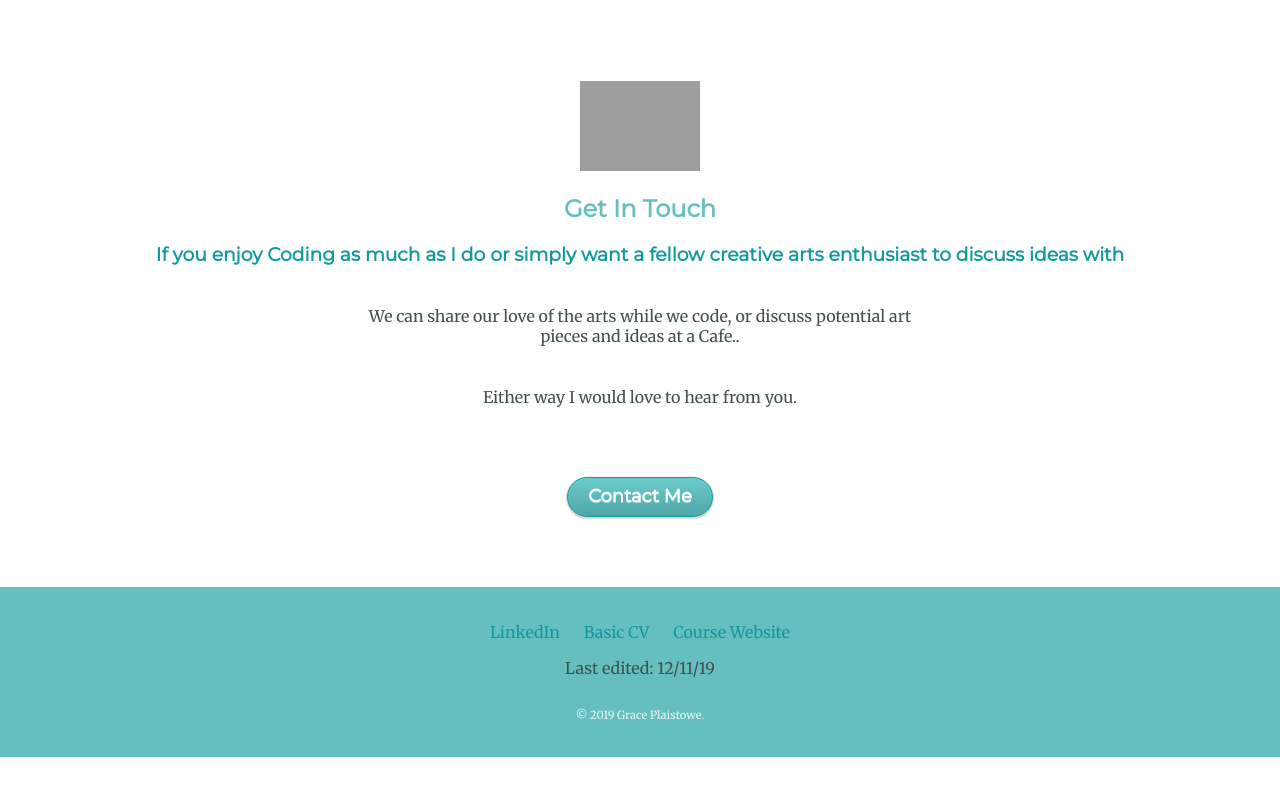
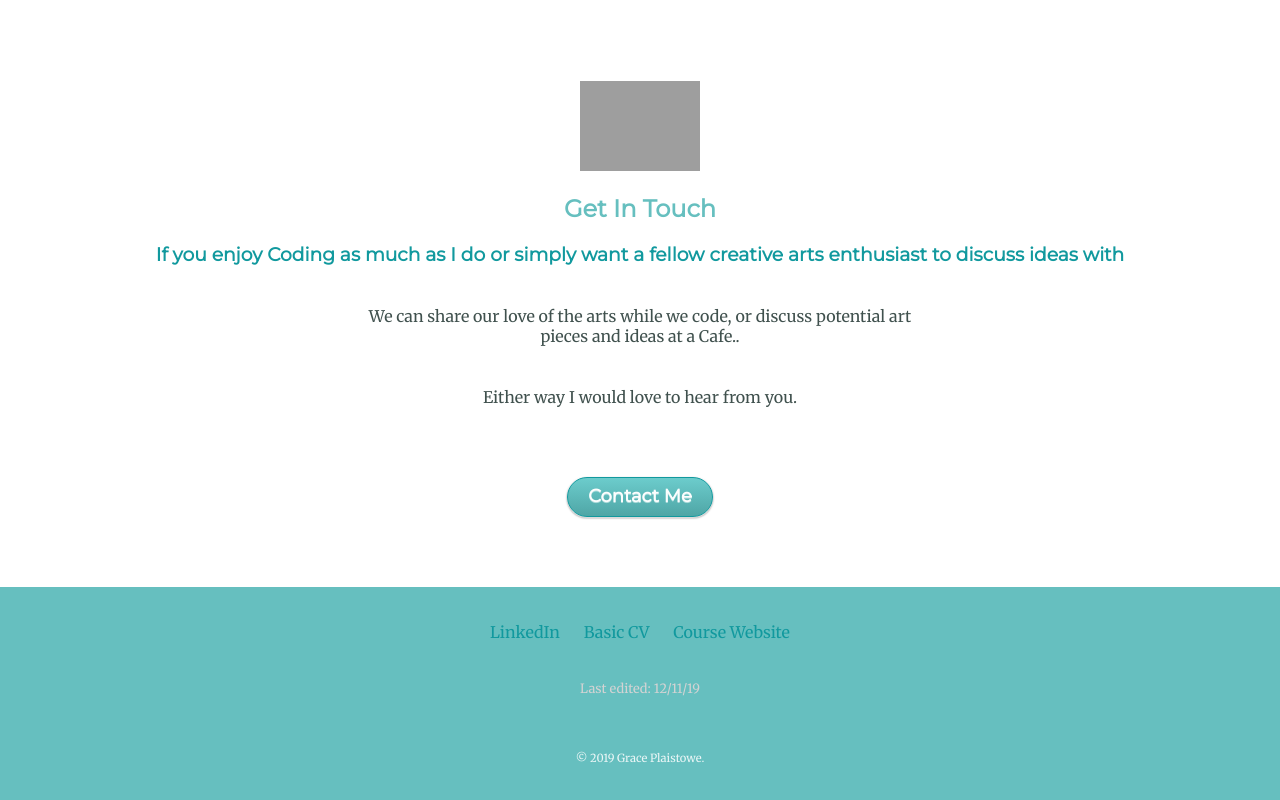
Before and after one commit to Gears98/CSS-Personal-Site, a plain HTML site: page index.html in a window 1280 px wide. Shown: the part 2178-2978 px from the top of the page. Before the commit the page ends 2935 px from the top, so only its background shows below. Drawn offline with Linux system fonts and the light colour scheme; grey boxes are pictures that could not be loaded.

```diff
--- a/css/styles.css
+++ b/css/styles.css
@@ -156,6 +156,13 @@
   margin-left: 30px;
 }
 
+.edit-notes {
+  padding: 25px;
+  color: lightgray;
+  font-size: 0.8rem;
+
+}
+
 .pro {
   text-decoration: underline;
 }
```
